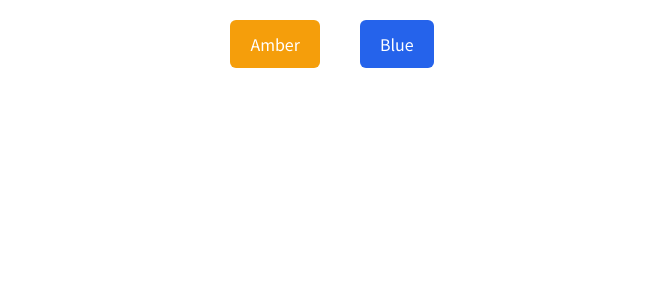
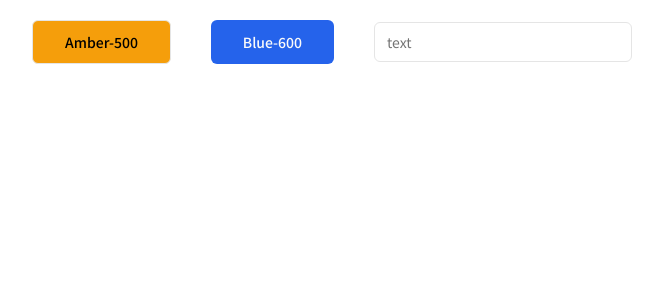
Before and after one commit to KKamjangE/next-portfolio, a Next.js app: page / in a window 1280 px wide. Shown: the top 300 px of the page, without its empty margins (308-971 px from the left). Built offline with nearby package versions, Linux system fonts and the light colour scheme.

Commit message:
Feat: shadcn-ui test

```diff
--- a/app/page.tsx
+++ b/app/page.tsx
@@ -1,13 +1,21 @@
+import { Button } from "@/components/ui/button";
+import { Input } from "@/components/ui/input";
+
 export default function Home() {
     return (
-        <main className="mx-auto flex w-full max-w-screen-sm flex-col">
-            <div className="flex justify-center gap-10 p-5">
-                <button className="rounded-md bg-amber-500 px-5 py-3 text-white transition-colors hover:bg-amber-600 active:bg-amber-700">
-                    Amber
-                </button>
-                <button className="rounded-md bg-blue-600 px-5 py-3 text-white transition-colors hover:bg-blue-500 active:bg-blue-700">
-                    Blue
-                </button>
+        <main className="mx-auto flex-col">
+            <div className="flex items-center justify-center gap-10 p-5">
+                <Button
+                    className="bg-amber-500 hover:bg-amber-400"
+                    variant={"outline"}
+                    size={"lg"}
+                >
+                    Amber-500
+                </Button>
+                <Button className="bg-blue-600 hover:bg-blue-500" size={"lg"}>
+                    Blue-600
+                </Button>
+                <Input placeholder="text" />
             </div>
         </main>
     );
```
